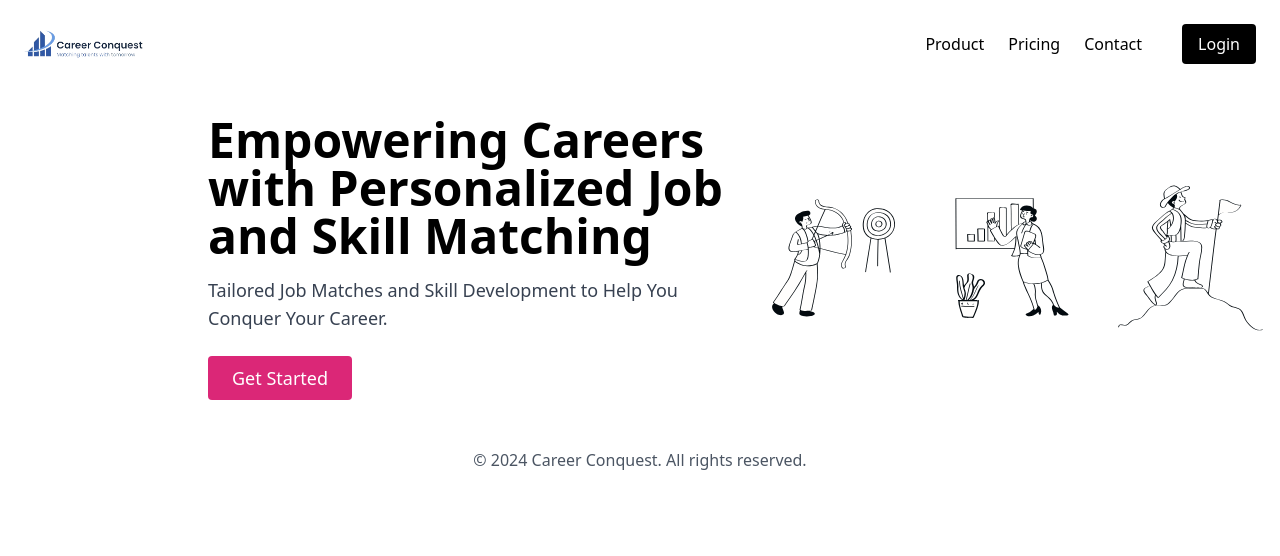
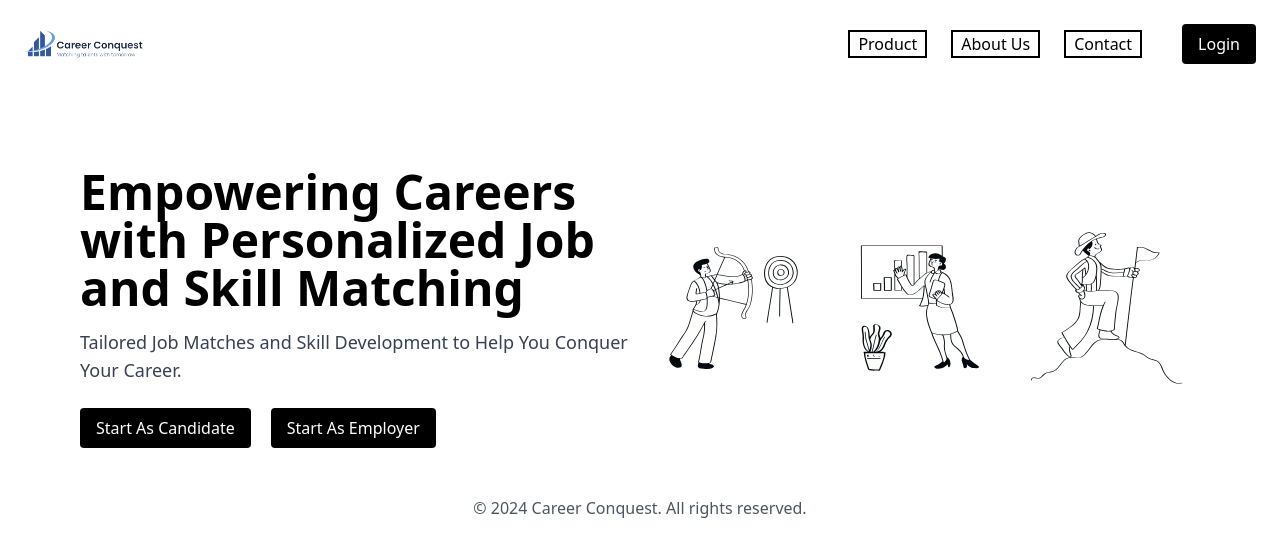
Before and after one commit to Arsh199965/Career-Conquest, a React (Vite) app: page / in a window 1280 px wide. Both pictures are taken after a click on the button "Get Started". Shown: the top 556 px of the page. Built offline with nearby package versions, Linux system fonts and the light colour scheme.

Commit message:
Fixed some paddings

```diff
--- a/src/components/HomePage.jsx
+++ b/src/components/HomePage.jsx
@@ -1,7 +1,7 @@
-import React from 'react';
-import logo from '../assets/logotrp 2.png'; // Path to your Career Conquest logo
-import success from '../assets/Success.svg'
-import objectives from '../assets/Objectives.svg'
+import React from "react";
+import logo from "../assets/logotrp 2.png"; // Path to your Career Conquest logo
+import success from "../assets/Success.svg";
+import objectives from "../assets/Objectives.svg";
 import trainer from "../assets/Corporate-Trainer.svg";
 const Home = () => {
   return (
@@ -9,52 +9,52 @@ const Home = () => {
       <header className="flex justify-between items-center p-6">
         <img src={logo} alt="Career Conquest Logo" className="h-7" />
         <div className="flex justify-end items-center">
-      <nav className="flex space-x-6 text-black">
-        <ul className='flex space-x-6 pr-10'>
-          <li>Product</li>
-          <li>Pricing</li>
-          <li>Contact</li>
-        </ul>
-      </nav>
-      <button className="bg-black text-white py-2 px-4 rounded">Login</button>
-    </div>
+          <nav className="flex space-x-6 text-black">
+            <ul className="flex space-x-6 pr-10">
+              <li className="border-2 border-black px-2">Product</li>
+              <li className="border-2 border-black px-2">About Us</li>
+              <li className="border-2 border-black px-2">Contact</li>
+            </ul>
+          </nav>
+          <button className="bg-black text-white py-2 px-4 rounded">
+            Login
+          </button>
+        </div>
       </header>
 
-      <section className="container mx-auto flex flex-col lg:flex-row justify-between items-center py-16 pt-7 pb-4 pl-52">
+      <section className="container mx-auto flex flex-col lg:flex-row justify-between items-center py-16 pt-20 pb-4 pl-20 pr-20">
         <div className="w-full lg:w-1/2">
           <h1 className="text-5xl font-bold text-black mb-4">
             Empowering Careers with Personalized Job and Skill Matching
           </h1>
           <p className="text-lg text-gray-700 mb-6">
-            Tailored Job Matches and Skill Development to Help You Conquer Your Career.
+            Tailored Job Matches and Skill Development to Help You Conquer Your
+            Career.
           </p>
-          <button className="bg-pink-600 hover:bg-pink-700 text-white py-2 px-6 rounded text-lg">
-            Get Started
-          </button>
+          <div className="flex gap-5">
+            <button className="bg-black text-white py-2 px-4 rounded">
+              Start As Candidate
+            </button>
+            <button className="bg-black text-white py-2 px-4 rounded">
+              Start As Employer
+            </button>
+          </div>
         </div>
         <div className="w-full lg:w-1/2 mt-8 lg:mt-0 flex">
-          <img
-            src={objectives}
-            className="w-1/3"
-
-          />
-          <img
-            src={trainer}
-            className="w-1/3"
-
-          />
+          <img src={objectives} className="w-1/3" />
+          <img src={trainer} className="w-1/3" />
           <img
             src={success}
             alt="Career Growth Illustration"
             className="w-1/3"
           />
-
-
         </div>
       </section>
 
       <footer className="text-center py-8">
-        <p className="text-gray-600">© 2024 Career Conquest. All rights reserved.</p>
+        <p className="text-gray-600">
+          © 2024 Career Conquest. All rights reserved.
+        </p>
       </footer>
     </div>
   );
```
